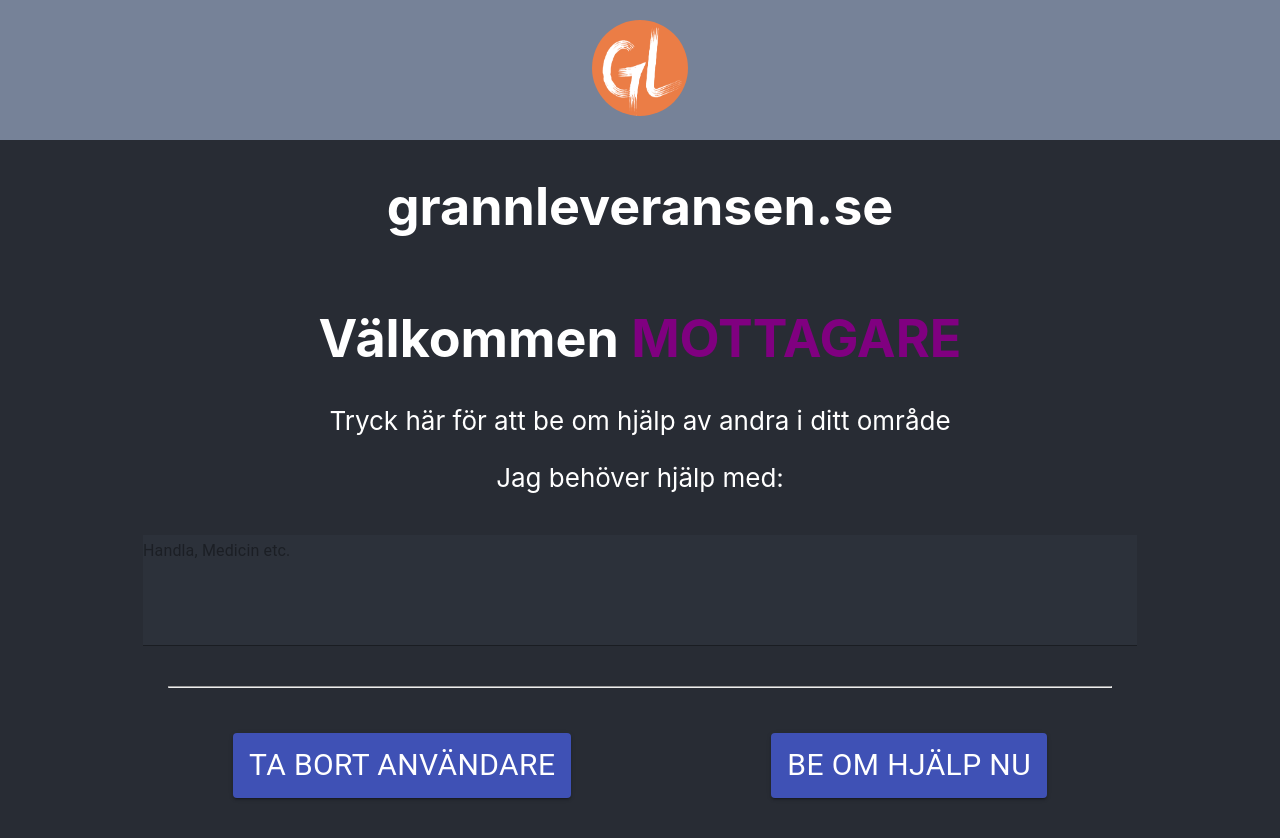
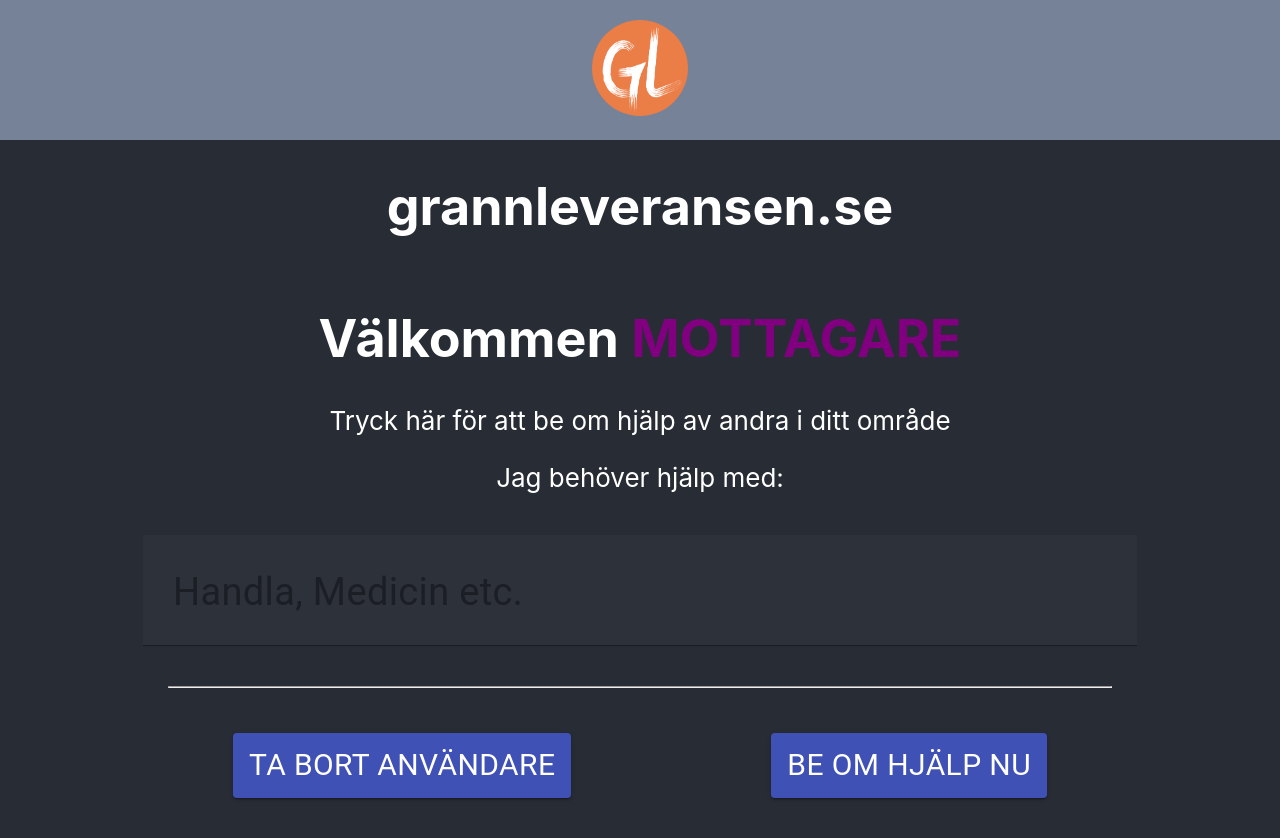
Before and after one commit to ErikLarsson82/grannleveransen, a React (Create React App) app: page /needer/welcome in a window 1280 px wide. Shown: the top 838 px of the page. Built offline with nearby package versions, Linux system fonts and the light colour scheme.

Commit message:
Input field

```diff
--- a/src/App.css
+++ b/src/App.css
@@ -160,6 +160,11 @@
   margin: 30px;
 }
 
+.input-large > label {
+  font-size: 38px;
+  margin: 30px;
+}
+
 .input-large > div > input {
   font-size: 70px;
   background-color: #3b414e3b;
--- a/src/DashboardHelper.js
+++ b/src/DashboardHelper.js
@@ -113,8 +113,8 @@
           <hr key="divider" />,
           <div key="contact-info" className="contact-info">
             <div className="contact-inputs">
-              <TextField onKeyPress={e => e.key === "Enter" && sendMessage(e)} onChange={ x => setText(x.target.value) } classes={{ 'root': 'input-large' }} id="outlined-basic" label="Här är mitt nummer 076-XXX YYY" value={text} />
-              <Button classes={{ 'label': 'larger' }} classes={{ 'label': 'larger' }} variant="contained" color="primary" onClick={sendMessage}>
+              <TextField onKeyPress={e => e.key === "Enter" && sendMessage(e)} onChange={ x => setText(x.target.value) } classes={{ 'root': 'input-large' }} id="filled-basic" label="Skicka meddelande" value={text} />
+              <Button classes={{ 'label': 'larger' }} variant="contained" color="primary" onClick={sendMessage}>
                 Skicka meddelande
               </Button>
             </div>
```
